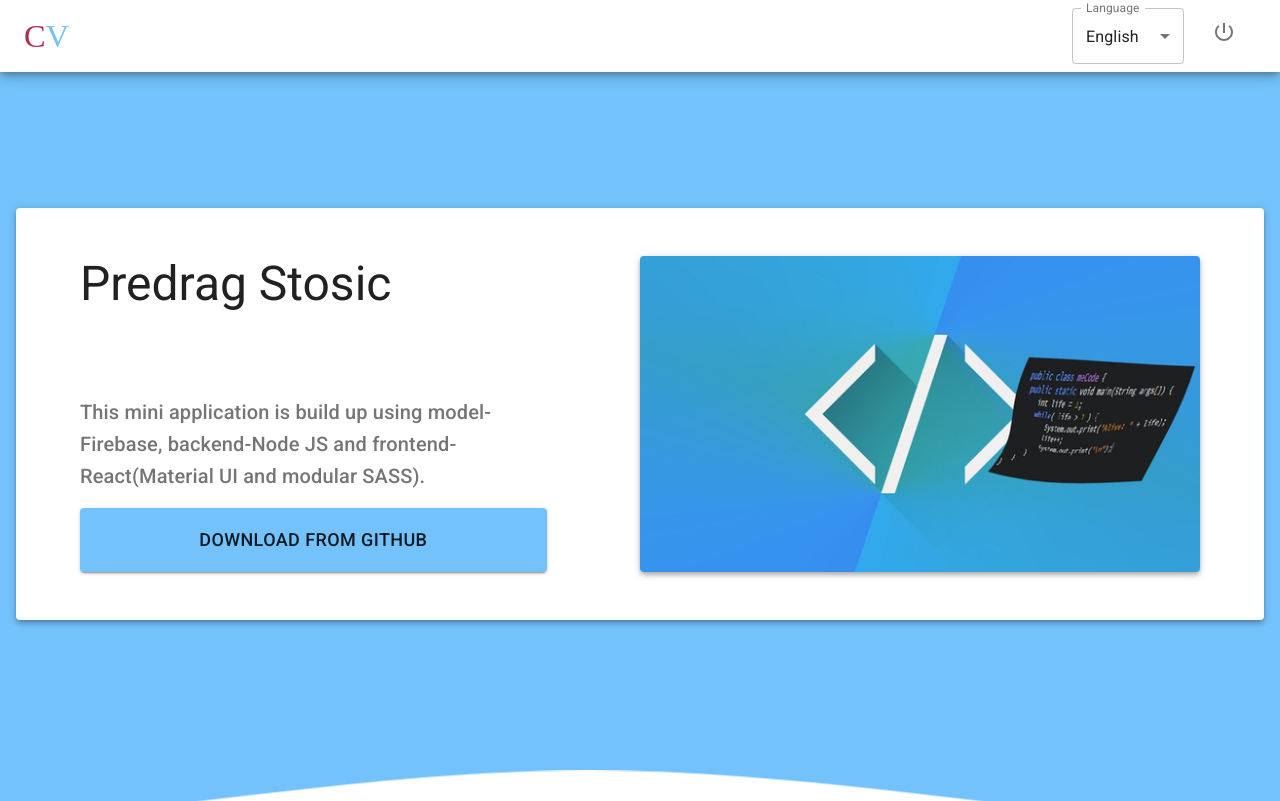
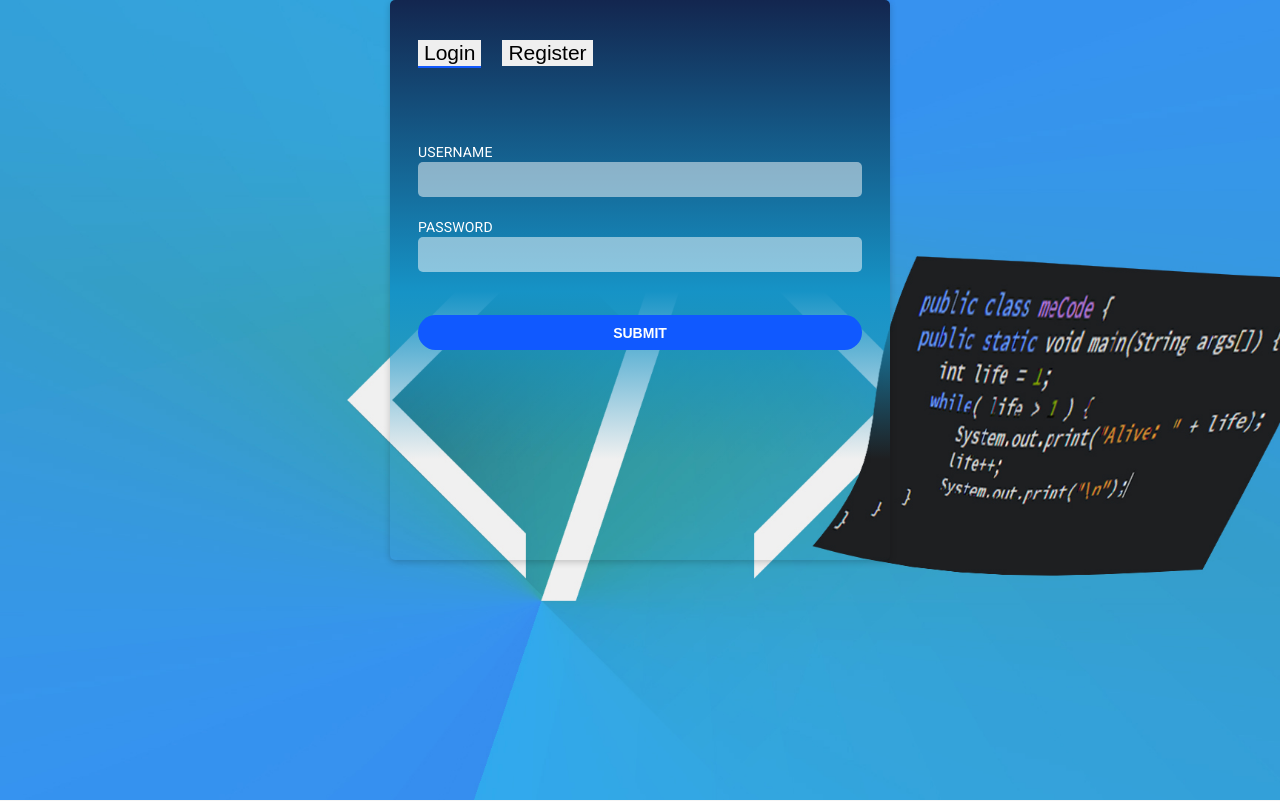
Before and after one commit to predragstosic1985/resume, a React (Create React App) app in the folder client/: page / in a window 1280 px wide. Shown: the top 801 px of the page. Built offline with nearby package versions, Linux system fonts and the light colour scheme; no server answers; a web font is replaced by a local one.

Commit message:
Login page setup

```diff
--- a/client/package.json
+++ b/client/package.json
@@ -22,6 +22,7 @@
     "react-router": "^5.2.0",
     "react-router-dom": "^5.2.0",
     "react-scripts": "4.0.3",
+    "react-spring": "^9.2.3",
     "sass": "^1.32.12",
     "web-vitals": "^1.1.1"
   },
--- a/client/src/App.js
+++ b/client/src/App.js
@@ -1,8 +1,8 @@
 import React, { useState, useEffect } from "react";
 import theme from "./theme";
 import { MuiThemeProvider, CssBaseline } from "@material-ui/core";
-import WebSite from "./Components/WebSite";
 import GlobalStyles from "./GlobalStyles";
+import AppRouter from "./Components/AppRouter";
 
 function App() {
   // eslint-disable-next-line
@@ -32,7 +32,7 @@
       <MuiThemeProvider theme={theme}>
         <CssBaseline />
         <GlobalStyles />
-        <WebSite />
+        <AppRouter />
       </MuiThemeProvider>
       {/* <header className="App-header">
         <p>{!data ? "Loading..." : data}</p>
--- /dev/null
+++ b/client/src/Components/AppRouter.jsx
@@ -0,0 +1,19 @@
+import React from "react";
+import { HashRouter as Router, Route, Switch } from "react-router-dom";
+import LoginPage from "./LoginPage";
+import WebSite from "./WebSite";
+
+function AppRouter() {
+  return (
+    <Router>
+      <Switch>
+        <Route exact path="/resume" component={WebSite} />
+        <Route exact path="/login" component={LoginPage} />
+        <Route exact path="/" component={LoginPage} />
+        <Route path="*" component={LoginPage} />
+      </Switch>
+    </Router>
+  );
+}
+
+export default AppRouter;
--- /dev/null
+++ b/client/src/Components/LoginPage.jsx
@@ -0,0 +1,93 @@
+import React, { useState } from "react";
+import styles from "./style/LoginPage.module.scss";
+
+import { useSpring, animated } from "react-spring";
+
+const LoginPage = () => {
+  const [registrationFormStatus, setRegistartionFormStatus] = useState(false);
+  const loginProps = useSpring({
+    left: registrationFormStatus ? -500 : 0, // Login form sliding positions
+  });
+  const registerProps = useSpring({
+    left: registrationFormStatus ? 0 : 500, // Register form sliding positions
+  });
+
+  const loginBtnProps = useSpring({
+    borderBottom: registrationFormStatus
+      ? "solid 0px transparent"
+      : "solid 2px #1059FF", //Animate bottom border of login button
+  });
+  const registerBtnProps = useSpring({
+    borderBottom: registrationFormStatus
+      ? "solid 2px #1059FF"
+      : "solid 0px transparent", //Animate bottom border of register button
+  });
+
+  function registerClicked() {
+    setRegistartionFormStatus(true);
+  }
+  function loginClicked() {
+    setRegistartionFormStatus(false);
+  }
+
+  return (
+    <div className={styles.container}>
+      <div className={styles.loginRegisterWrapper}>
+        <div className={styles.navButtons}>
+          <animated.button
+            onClick={loginClicked}
+            id="loginBtn"
+            style={loginBtnProps}
+          >
+            Login
+          </animated.button>
+          <animated.button
+            onClick={registerClicked}
+            id="registerBtn"
+            style={registerBtnProps}
+          >
+            Register
+          </animated.button>
+        </div>
+        <div className={styles.formGroup}>
+          <animated.form action="" id="loginform" style={loginProps}>
+            <LoginForm />
+          </animated.form>
+          <animated.form action="" id="registerform" style={registerProps}>
+            <RegisterForm />
+          </animated.form>
+        </div>
+      </div>
+    </div>
+  );
+};
+
+const LoginForm = () => {
+  return (
+    <>
+      <label for="username">USERNAME</label>
+      <input type="text" id="username" />
+      <label for="password">PASSWORD</label>
+      <input type="text" id="password" />
+      <input type="submit" value="submit" className={styles.submit} />
+    </>
+  );
+};
+
+const RegisterForm = () => {
+  return (
+    <>
+      <label for="fullname">full name</label>
+      <input type="text" id="fullname" />
+      <label for="email">email</label>
+      <input type="text" id="email" />
+      <label for="password">password</label>
+      <input type="text" id="password" />
+      <label for="confirmpassword">confirm password</label>
+      <input type="text" id="confirmpassword" />
+      <input type="submit" value="submit" class="submit" />
+    </>
+  );
+};
+
+export default LoginPage;
--- /dev/null
+++ b/client/src/Components/style/LoginPage.module.scss
@@ -0,0 +1,113 @@
+.container {
+  background-image: url("../../Assets/images/web_developer.jpg");
+  background-size: cover;
+  background-position: center center;
+  width: 100%;
+  height: 100vh !important;
+  //   padding-top: 60px;
+  //   padding-bottom: 100px;
+}
+
+.loginRegisterWrapper {
+  height: 560px;
+  width: 500px;
+  margin-left: auto;
+  margin-right: auto;
+  //   margin-top: 2rem;
+  //   padding-top: 12rem;
+  padding: 0 2em;
+  border-radius: 5px;
+  box-shadow: 0px 2px 7px rgba(0, 0, 0, 0.2);
+  overflow: hidden;
+  color: #ffffff;
+  background: linear-gradient(
+    180deg,
+    rgba(19, 38, 79, 1) 0%,
+    rgba(22, 147, 198, 1) 52%,
+    rgba(255, 255, 255, 0) 82%
+  );
+}
+
+/* Nav buttons */
+.navButtons {
+  width: 100%;
+  height: 100px;
+  padding-top: 40px;
+  opacity: 1;
+  margin-bottom: 3em;
+}
+button {
+  font-size: 1.5em;
+  margin-right: 1em;
+  border: 0px;
+  cursor: pointer;
+}
+button:focus {
+  outline: 0px;
+}
+button.active {
+  padding-bottom: 10px;
+  border-bottom: solid 2px #1059ff;
+}
+
+/* footer: forgot section */
+.forgot-panel {
+  position: relative;
+  height: 100px;
+  margin-left: auto;
+  margin-right: auto;
+  text-align: center;
+  padding-top: 24px;
+  border-top: solid 1px rgba(255, 255, 255, 0.3);
+}
+
+/* form styling */
+.formGroup input {
+  width: 100%;
+  height: 35px;
+  padding-left: 15px;
+  border: none;
+  border-radius: 5px;
+  margin-bottom: 20px;
+  background: rgba(255, 255, 255, 0.5);
+}
+.formGroup label {
+  text-transform: uppercase;
+}
+input.submit {
+  font-weight: 700;
+  text-transform: uppercase;
+  font-size: 1em;
+  text-align: center;
+  color: rgba(255, 255, 255, 1);
+  padding: 8px 0px;
+  width: 100%;
+  height: 35px;
+  border: none;
+  border-radius: 20px;
+  margin-top: 23px;
+  background-color: rgba(16, 89, 255, 1);
+}
+
+/*Form positioning and animation */
+
+form#registerform {
+  left: 500px;
+  top: -230px;
+  position: relative;
+}
+
+.forgot-panel {
+  margin-top: -300px;
+  color: gray;
+}
+
+form,
+.forgot-panel {
+  position: relative;
+  transition: all 0.5s ease;
+}
+#loginBtn,
+#registerBtn {
+  transition: all 0.5s ease;
+}
```
Also changed, not shown: client/src/README.md, 1 other file (tests, documents, lock files or other folders).
